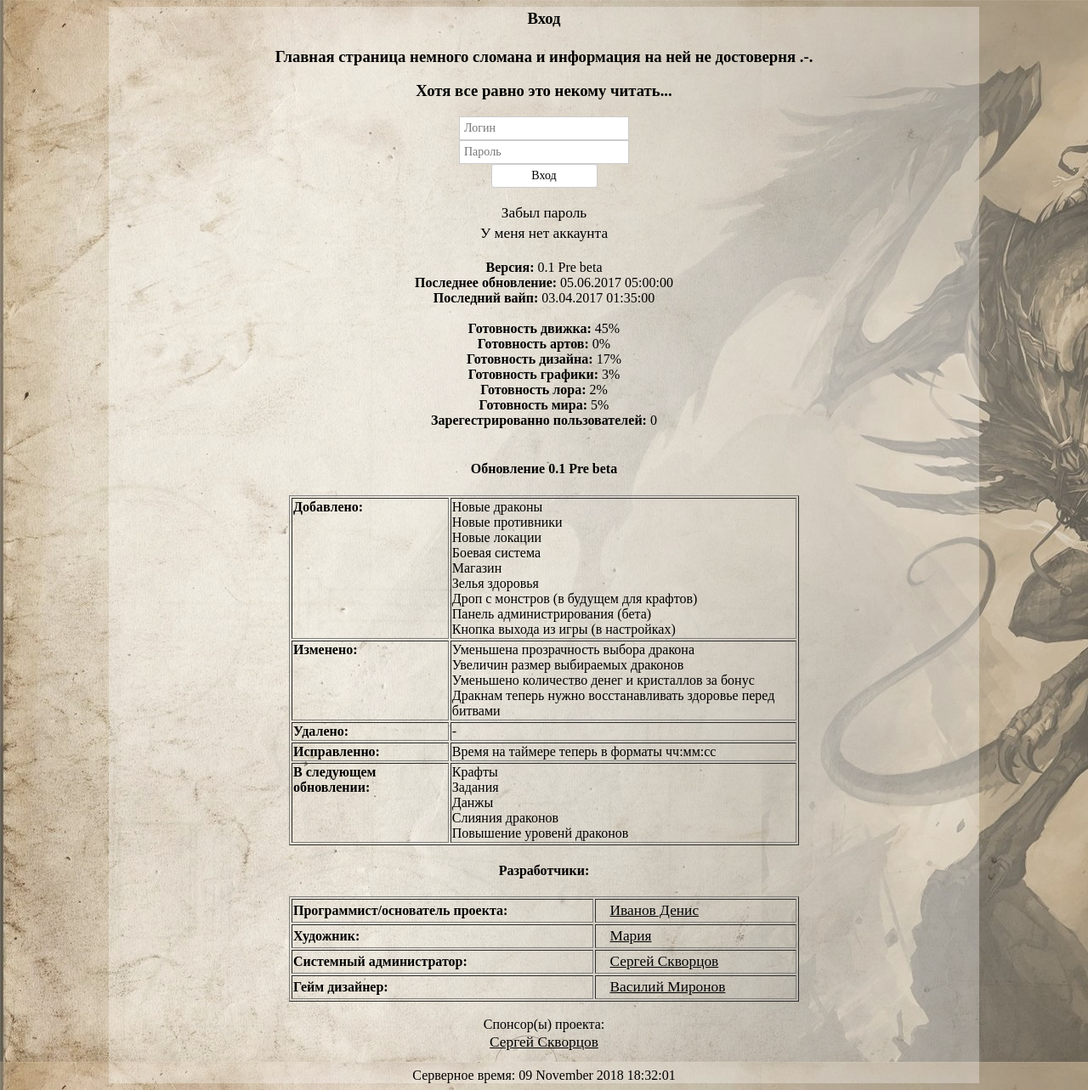
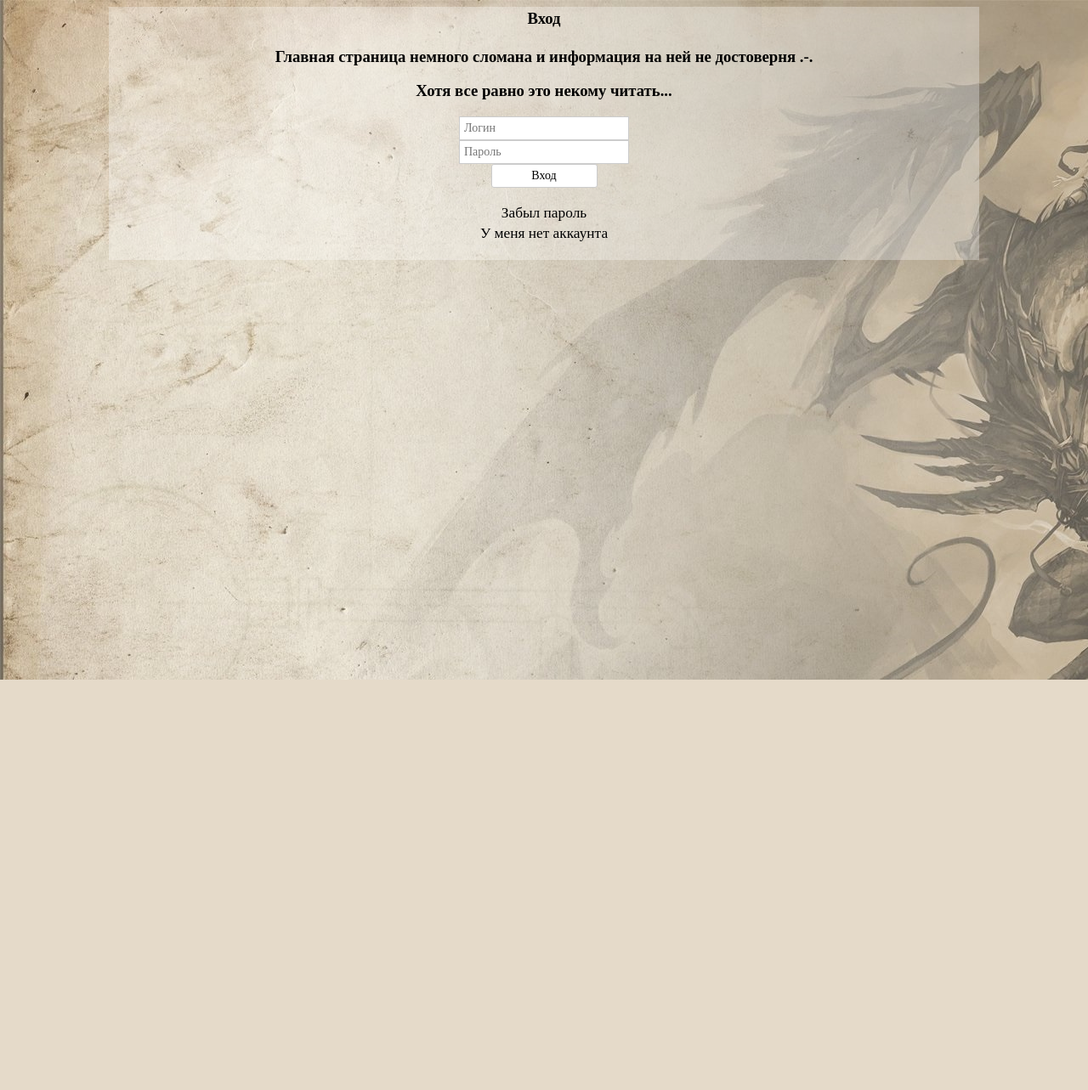
Before and after one commit to ElGenKa/dragonslayers, a PHP site: page / in a window 1280 px wide. Shown: the whole page at 85% size. After the commit the page ends 800 px from the top, so only its background shows below. Run offline with PHP 8.4, Linux system fonts and the light colour scheme; data that the repository does not hold is empty; some libraries are stand-ins or nearby versions.

Commit message:
Add files via upload

```diff
--- a/index.php
+++ b/index.php
@@ -66,104 +66,6 @@
 
 	</body>
 
-	<div class=gametable>
-		<center>
-
-		<b>Версия:</b> 0.1 Pre beta<br>
-		<b>Последнее обновление:</b> 05.06.2017 05:00:00<br>
-		<b>Последний вайп:</b> 03.04.2017 01:35:00<br><br>
-		<b>Готовность движка:</b> 45%<br>
-		<b>Готовность артов:</b> 0%<br>
-		<b>Готовность дизайна:</b> 17%<br>
-		<b>Готовность графики:</b> 3%<br>
-		<b>Готовность лора:</b> 2%<br>
-		<b>Готовность мира:</b> 5%<br>
-		<b>Зарегестрированно пользователей:</b>
-		<?PHP
-			$sql = "SELECT COUNT(*) FROM users";
-			$res = mysqli_query($db,$sql);
-			$users = mysqli_fetch_array($res);
-			echo $users[0];
-		?>
-
-		<br><br>
-		<h4>Обновление <b>0.1 Pre beta</b></h4>
-		<table border=1 width=600px>
-			<tr>
-				<td valign=top><b>Добавлено:</b></td>
-					<td>
-						Новые драконы<br>
-						Новые противники<br>
-						Новые локации<br>
-						Боевая система<br>
-						Магазин<br>
-						Зелья здоровья<br>
-						Дроп с монстров (в будущем для крафтов)<br>
-						Панель администрирования (бета)<br>
-						Кнопка выхода из игры (в настройках)<br>
-					</td>
-			</tr>
-			<tr>
-				<td valign=top><b>Изменено:</b></td>
-					<td>
-						Уменьшена прозрачность выбора дракона<br>
-						Увеличин размер выбираемых драконов<br>
-						Уменьшено количество денег и кристаллов за бонус<br>
-						Дракнам теперь нужно восстанавливать здоровье перед битвами<br>
-					</td>
-			</tr>
-			<tr>
-				<td valign=top><b>Удалено:</b></td>
-				<td>
-					-
-				</td>
-			</tr>
-			<tr>
-				<td valign=top><b>Исправленно:</b></td>
-				<td>
-					Время на таймере теперь в форматы чч:мм:сс<br>
-				</td>
-			</tr>
-			<tr>
-				<td valign=top><b>В следующем обновлении:</b></td>
-				<td>
-					Крафты<br>
-					Задания<br>
-					Данжы<br>
-					Слияния драконов<br>
-					Повышение уровенй драконов<br>
-				</td>
-			</tr>
-		</table>
-
-		<h4>Разработчики:</h4>
-		<table border=1 width=600px>
-		<tr>
-			<td><b>Программист/основатель проекта: </b></td><td><a href='https://vk.com/id10947798'>Иванов Денис</a></td>
-		</tr>
-		<tr>
-			<td><b>Художник: </b></td><td><a href=''>Мария</a></td>
-		</tr>
-		<tr>
-			<td><b>Системный администратор: </b></td><td><a href='https://vk.com/id9674902'>Сергей Скворцов</a></td>
-		</tr>
-		<tr>
-			<td><b>Гейм дизайнер: </b></td><td><a href='https://vk.com/id62302365'>Василий Миронов</a></td>
-		</tr>
-		</table>
-
-		<br>
-		Спонсор(ы) проекта:<br>
-		<a href='https://vk.com/id9674902'>Сергей Скворцов</a><br>
-
-
-
-		<br>Серверное время: <?PHP
-		echo date("d F Y H:i:s");
-		?>
-
-		</center>
-	</div>
 
 </html>
 
```
